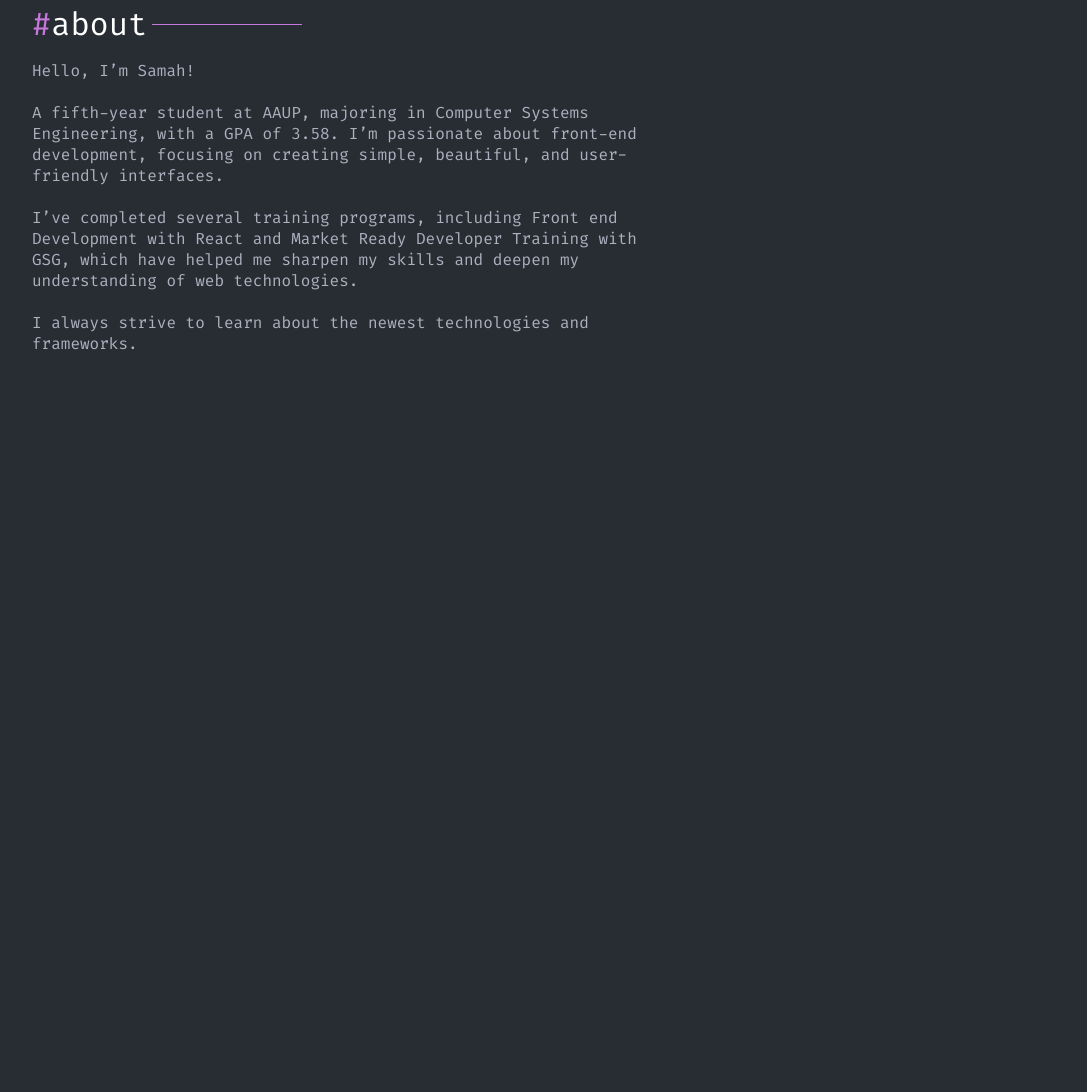
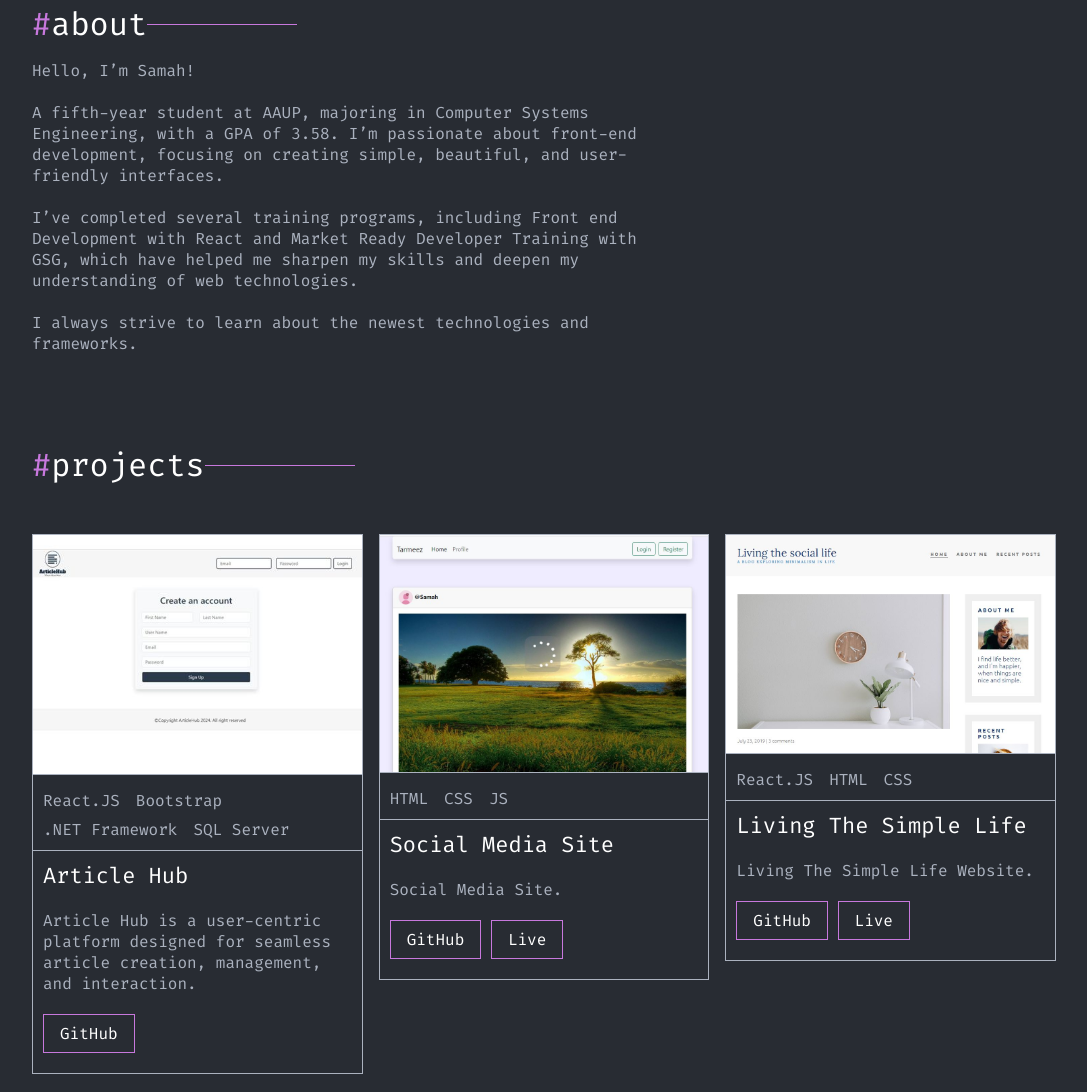
Before and after one commit to sammahkh/Portfolio, a plain HTML site: page index.html in a window 1280 px wide. Shown: the part 838-1930 px from the top of the page, without its empty margins (96-1183 px from the left). Before the commit the page ends 1282 px from the top, so only its background shows below. Drawn offline with Linux system fonts and the light colour scheme.

Commit message:
Implement projects section

```diff
--- a/index.html
+++ b/index.html
@@ -63,6 +63,55 @@
                 </p>
             </div>
         </section>
+        <section id="projects" class="projects-section">
+            <div class="projects-text">
+                <h2><span>#</span>projects</h2>
+            </div>
+            <div class="projects-list">
+                <div class="project">
+                    <img src="assets/images/ArticleHub.jpg" alt="Home page of Article Hub" class="project-image">
+                    <ul class="project-techs">
+                        <li class="project-tech">React.JS</li>
+                        <li class="project-tech">Bootstrap</li>
+                        <li class="project-tech">.NET Framework</li>
+                        <li class="project-tech">SQL Server</li>
+                    </ul>
+                    <div class="project-content">
+                        <h3 class="project-name">Article Hub</h3>
+                        <p class="project-description">Article Hub is a user-centric platform designed for seamless article creation, management, and interaction. </p>
+                        <a href="" class="project-link">GitHub</a>
+                    </div>
+                </div>
+                <div class="project">
+                    <img src="assets/images/SocialMediaSite.JPG" alt="Home page of Social Media Site" class="project-image">
+                    <ul class="project-techs">
+                        <li class="project-tech">HTML</li>
+                        <li class="project-tech">CSS</li>
+                        <li class="project-tech">JS</li>
+                    </ul>
+                    <div class="project-content">
+                        <h3 class="project-name">Social Media Site</h3>
+                        <p class="project-description">Social Media Site.</p>
+                        <a href="" class="project-link">GitHub</a>
+                        <a href="" class="project-link">Live</a>
+                    </div>
+                </div>
+                <div class="project">
+                    <img src="assets/images/LivingTheSimpleLife.JPG" alt="Home page of Living The Simple Life" class="project-image">
+                    <ul class="project-techs">
+                        <li class="project-tech">React.JS</li>
+                        <li class="project-tech">HTML</li>
+                        <li class="project-tech">CSS</li>
+                    </ul>
+                    <div class="project-content">
+                        <h3 class="project-name">Living The Simple Life</h3>
+                        <p class="project-description">Living The Simple Life Website.</p>
+                        <a href="" class="project-link">GitHub</a>
+                        <a href="" class="project-link">Live</a>
+                    </div>
+                </div>
+            </div>
+        </section>
     </main>
 </body>
 </html>
--- a/styles.css
+++ b/styles.css
@@ -197,7 +197,7 @@ main {
     color: var(--tertiary-text-color);
 }
 
-.about-section .about-text h2 {
+h2 {
     color: var(--secondary-text-color);
     margin-bottom: 15px;
     font-size: 32px;
@@ -205,14 +205,14 @@ main {
     position: relative;
 }
 
-.about-section .about-text h2 span {
+h2 span {
     color: var(--primary-text-color);
 }
 
-.about-section .about-text h2::after {
+h2::after {
     content: "";
     position: absolute;
-    left: 120px;
+    left: auto;
     top: 50%;
     width: 150px;
     height: 1px;
@@ -224,3 +224,78 @@ main {
         width: 60%;
     }
 }
+
+/* SECTION 4 : PROJECTS */
+
+.projects-section .projects-list {
+    display: grid;
+    grid-template-columns: repeat(3, 1fr);
+    gap: 16px;
+    align-items: start;
+    margin-top: 48px;
+    margin-bottom: 40px;
+}
+
+ .projects-list .project-techs {
+    display: flex;
+    flex-wrap: wrap;
+    list-style-type: none;
+    gap: 8px 16px;
+    color: var(--tertiary-text-color);
+    padding: 10px;
+    border-bottom: 1px solid var(--tertiary-text-color);
+}
+
+ .projects-list .project {
+    border: 1px solid var(--tertiary-text-color);
+}
+
+ .project .project-image {
+    width: 100%;
+    height: auto;
+    border-bottom: 1px solid var(--tertiary-text-color);
+}
+
+.project .project-name {
+    font-size: 22px;
+    font-weight: 500;
+    color: var(--secondary-text-color);
+    padding: 10px;
+}
+
+.project .project-description {
+    color: var(--tertiary-text-color);
+    padding: 10px;
+}
+
+.project .project-link {
+    display: inline-block;
+    padding: 8px 16px;
+    border: 1px solid var(--primary-text-color);
+    font-weight: 500;
+    color: var(--secondary-text-color);
+}
+
+.project-content a:first-of-type {
+    margin-bottom: 20px;
+    margin-top: 10px;
+    margin-left: 10px;
+}
+
+.project .project-link:hover {
+    background-color: var(--primary-op);
+}
+
+@media (max-width: 1024px) {
+    .projects-section .projects-list {
+        grid-template-columns: repeat(2, 1fr);
+        gap: 20px;
+    }
+}
+
+@media (max-width: 768px) {
+    .projects-section .projects-list {
+        grid-template-columns: repeat(1, 1fr);
+        gap: 20px;
+    }
+}
```
Also changed, not shown: assets/images/ArticleHub.JPG (added), assets/images/LivingTheSimpleLife.JPG (added), assets/images/SocialMediaSite.JPG (added).
